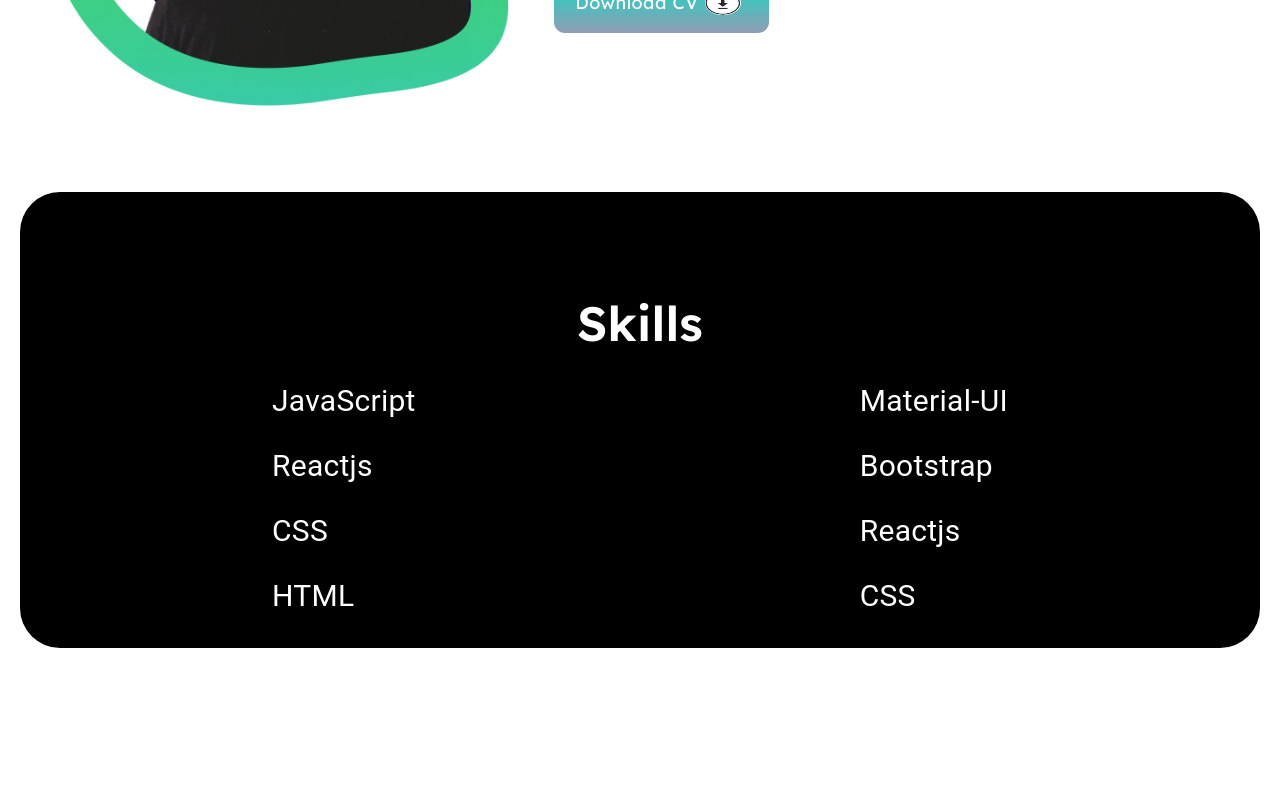
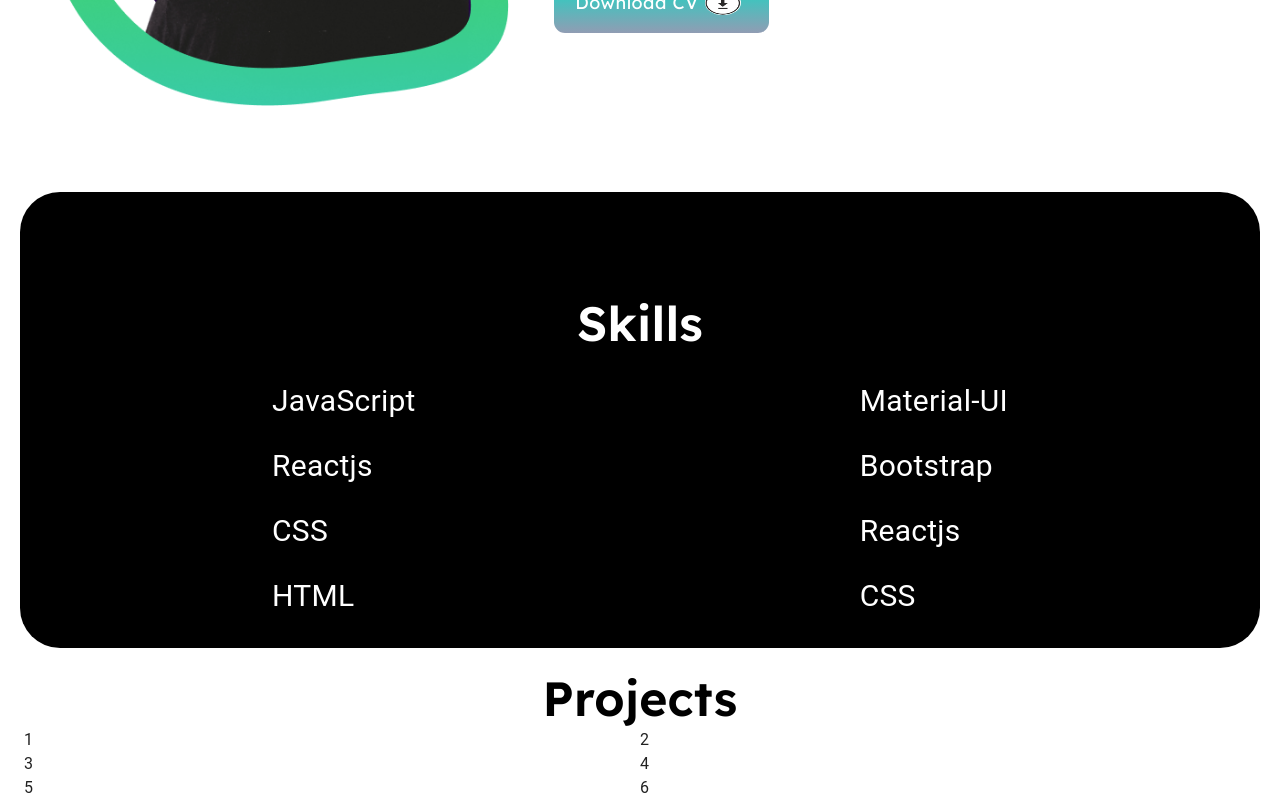
Before and after one commit to ro61zzy/myportfolio, a React (Create React App) app: page / in a window 1280 px wide. Shown: the part 1454-2254 px from the top of the page. Before the commit the page ends 2122 px from the top, so only its background shows below. Built offline with nearby package versions, Linux system fonts and the light colour scheme.

Commit message:
projects

```diff
--- a/src/Pages/HomePage.js
+++ b/src/Pages/HomePage.js
@@ -3,6 +3,7 @@ import DrawerAppBar from "../components/Appbar/DrawerAppBar";
 import About from "../components/AboutMe/About";
 import Skills from "../components/Skills/Skills"
 import Home from "../components/Hero/Home";
+import Project from "../components/Projects/Project";
 
 function HomePage() {
   return (
@@ -11,6 +12,7 @@ function HomePage() {
       <Home />
       <About />
       <Skills />
+      <Project />
     </>
   );
 }
--- /dev/null
+++ b/src/components/Projects/Project.js
@@ -0,0 +1,23 @@
+import React from 'react'
+import { Box, Container } from '@mui/material'
+
+function Project() {
+    return (
+        <Container maxWidth='xl'>
+
+            <Box sx={{
+                display: 'flex', justifyContent: 'center', fontFamily: 'Lexend', fontWeight: 600, fontSize: '48px', lineHeight: '60px', color: '#000000'
+            }}>Projects</Box>
+            <Box sx={{display:'grid', gridTemplateColumns:'1fr 1fr', justifyContent:'space-between'}}>
+                <Box>1</Box>
+                <Box>2</Box>
+                <Box>3</Box>
+                <Box>4</Box>
+                <Box>5</Box>
+                <Box>6</Box>
+            </Box>
+        </Container >
+    )
+}
+
+export default Project
```
